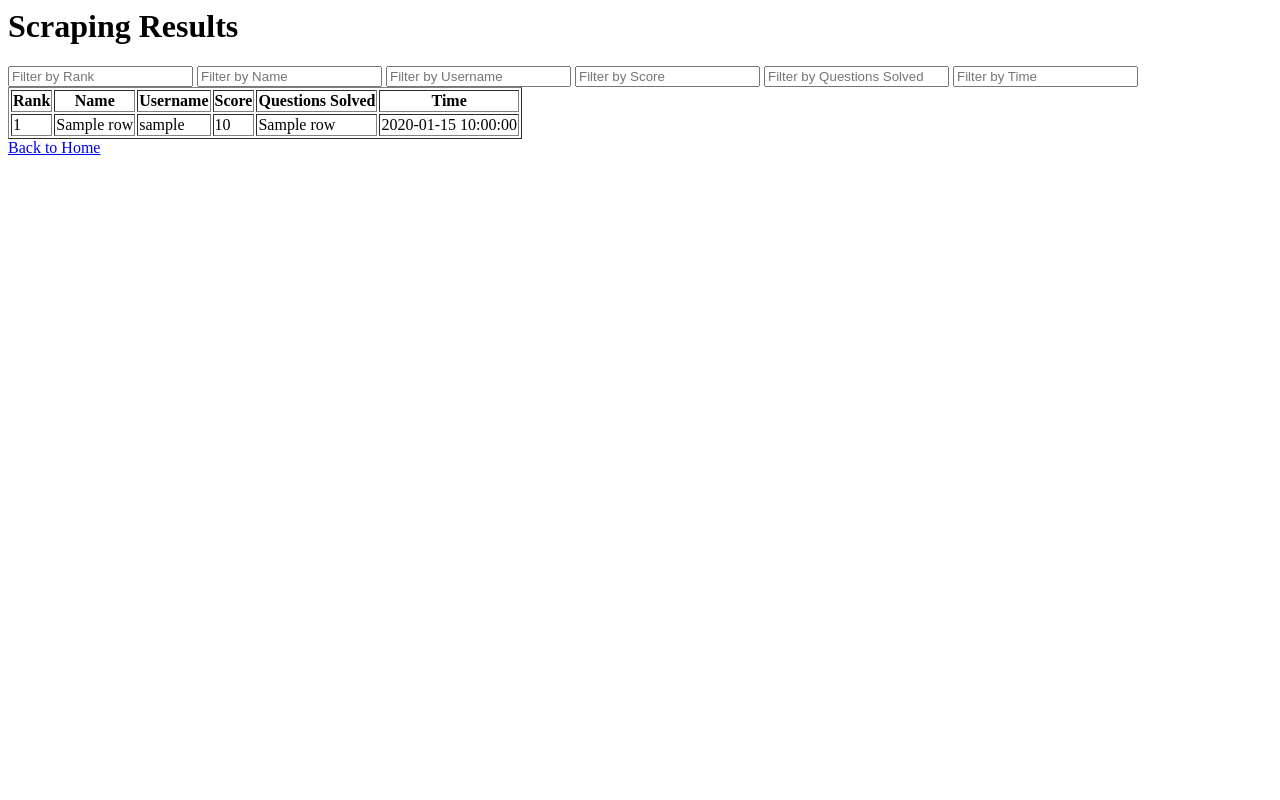
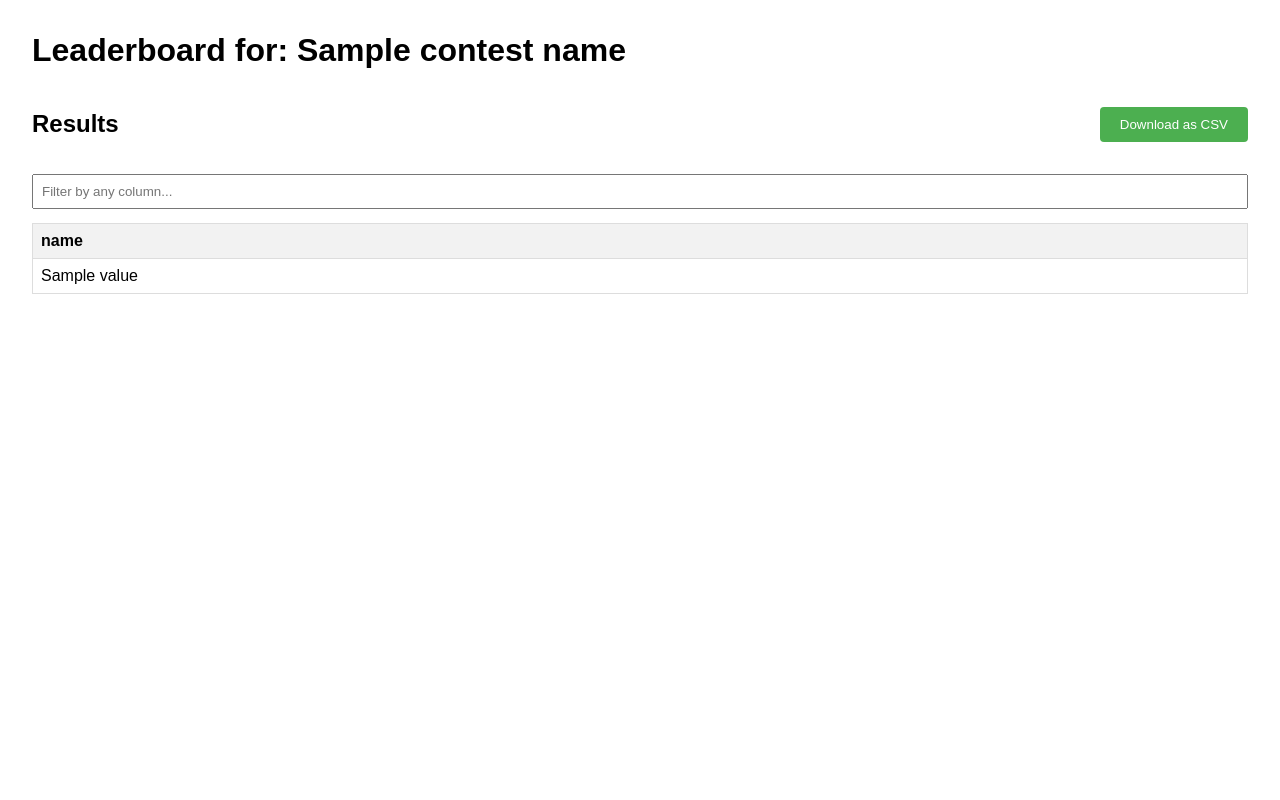
Before and after one commit to DinkarSaroj/hackerearth-leaderboard-scraper, a Flask app: template templates/results.html in a window 1280 px wide. Run offline with Flask 3, Linux system fonts and the light colour scheme; the template is opened without the code that fills it: most values are stand-ins (such as "Sample title", 1, 10 or a date in 2020).

Commit message:
New updated commit

```diff
--- a/app.py
+++ b/app.py
@@ -1,4 +1,4 @@
-from flask import Flask, render_template, request, jsonify
+from flask import Flask, render_template, request, jsonify, Response
 from selenium import webdriver
 from selenium.webdriver.common.by import By
 from selenium.webdriver.chrome.options import Options
@@ -7,27 +7,14 @@ from selenium.webdriver.support import expected_conditions as EC
 import csv
 import os
 import tempfile
-import csv
 from io import StringIO
 
 app = Flask(__name__)
 
 @app.route('/')
 def home():
-    return '''
-    <html>
-        <head>
-            <title>Contest Data Scraper</title>
-        </head>
-        <body>
-            <h1>Enter Contest Name to Scrape Data</h1>
-            <form action="/scrape" method="get">
-                <input type="text" name="contestName" placeholder="Enter contest name" required>
-                <button type="submit">Scrape Data</button>
-            </form>
-        </body>
-    </html>
-    '''
+    # Use the template for the home page for consistency
+    return render_template('index.html')
 
 @app.route('/favicon.ico')
 def favicon():
@@ -36,83 +23,103 @@ def favicon():
 
 def scrape_data(contest_name):
     chrome_options = Options()
-    chrome_options.add_argument("--headless")  # Enable headless mode for background execution
+    chrome_options.add_argument("--headless")
     driver = webdriver.Chrome(options=chrome_options)
 
-    # Temporary file setup to hold the results
-    temp_file, temp_file_path = tempfile.mkstemp(suffix='.csv')
-    os.close(temp_file)
+    # Use StringIO to build the CSV in memory
+    output = StringIO()
+    writer = csv.writer(output)
 
-    with open(temp_file_path, 'w', newline='', encoding='utf-8') as file:
-        writer = csv.writer(file)
-        writer.writerow(['Rank', 'Name', 'Username', 'Score', 'Questions Solved', 'Time'])
+    header = ['Rank', 'Name', 'Username', 'Score', 'Questions Solved', 'Time']
+    writer.writerow(header)
 
-        page = 1
-        try:
-            while True:
-                url = f"https://www.hackerearth.com/challenges/competitive/{contest_name}/leaderboard/page/{page}/"
-                driver.get(url)
+    page = 1
+    try:
+        while True:
+            url = f"https://www.hackerearth.com/challenges/competitive/{contest_name}/leaderboard/page/{page}/"
+            driver.get(url)
 
-                # Wait for the table to load
-                WebDriverWait(driver, 10).until(
-                    EC.presence_of_element_located((By.CSS_SELECTOR, "tbody.align-top"))
-                )
+            WebDriverWait(driver, 10).until(
+                EC.presence_of_element_located((By.CSS_SELECTOR, "tbody.align-top"))
+            )
 
-                rows = driver.find_elements(By.CSS_SELECTOR, "tbody.align-top tr")
-                if not rows:
-                    break  # If no rows are found, stop the loop
+            rows = driver.find_elements(By.CSS_SELECTOR, "tbody.align-top tr")
+            if not rows:
+                break
 
-                for row in rows:
-                    rank = row.find_element(By.CSS_SELECTOR, "span.float-left.medium-margin-right.weight-700.dark").text.strip().replace(".","")
-                    name = row.find_element(By.CSS_SELECTOR, "div.no-color.hover-link.weight-600").text.strip()
-                    username = row.find_element(By.CSS_SELECTOR, "div.gray-text.body-font-small.hover-link").text.strip()
-                    score_data = row.find_element(By.CSS_SELECTOR, "td.align-center").text.strip()
-                    time_data = row.find_elements(By.CSS_SELECTOR, "td.align-center")[1].text.strip()
+            for row in rows:
+                rank = row.find_element(By.CSS_SELECTOR, "span.float-left.medium-margin-right.weight-700.dark").text.strip().replace(".","")
+                name = row.find_element(By.CSS_SELECTOR, "div.no-color.hover-link.weight-600").text.strip()
+                username = row.find_element(By.CSS_SELECTOR, "div.gray-text.body-font-small.hover-link").text.strip()
+                score_data = row.find_element(By.CSS_SELECTOR, "td.align-center").text.strip()
+                time_data = row.find_elements(By.CSS_SELECTOR, "td.align-center")[1].text.strip()
 
-                    score, questions_solved = score_data.split()
-                    questions_solved = questions_solved.strip('()')
+                score, questions_solved = score_data.split()
+                questions_solved = questions_solved.strip('()')
 
-                    writer.writerow([rank, name, username, score, questions_solved, time_data])
+                writer.writerow([rank, name, username, score, questions_solved, time_data])
 
-                next_buttons = driver.find_elements(By.CSS_SELECTOR, "i.fa.fa-angle-right.dark")
-                if next_buttons and next_buttons[0].is_displayed():
-                    driver.execute_script("arguments[0].click();", next_buttons[0])
-                    page += 1
-                else:
-                    break
+            next_buttons = driver.find_elements(By.CSS_SELECTOR, "i.fa.fa-angle-right.dark")
+            if next_buttons and next_buttons[0].is_displayed():
+                driver.execute_script("arguments[0].click();", next_buttons[0])
+                page += 1
+            else:
+                break
+    finally:
+        driver.quit()
 
-        finally:
-            driver.quit()
-
-    # Read the data back from the temporary file
-    with open(temp_file_path, 'r', newline='', encoding='utf-8') as file:
-        data = file.readlines()
-    os.unlink(temp_file_path)  # Clean up the temporary file
-    return data
+    # Move to the beginning of the StringIO buffer to read its content
+    output.seek(0)
+    return output.getvalue()
 
 
-def parse_csv_data(csv_data):
-    """Converts CSV data from list of strings to list of dictionaries."""
+def parse_csv_data(csv_string):
+    """Converts CSV string to a list of dictionaries, skipping the header."""
     data = []
-    csv_reader = csv.DictReader(StringIO(''.join(csv_data)))
+    # Use DictReader directly on the string
+    csv_reader = csv.DictReader(StringIO(csv_string))
     for row in csv_reader:
         data.append(row)
     return data
 
 @app.route('/scrape', methods=['GET'])
 def scrape():
-    contest_name = request.args.get('contestName', '')
-    if contest_name:
-        contest_name = contest_name.replace(" ", "-")
+    contest_name_raw = request.args.get('contestName', '')
+    if contest_name_raw:
+        contest_name_slug = contest_name_raw.replace(" ", "-")
         try:
-            raw_data = scrape_data(contest_name)  # This function should now return the raw CSV data as list of strings
-            data = parse_csv_data(raw_data)
-            return render_template('results.html', data=data)
+            # Scrape data and get it as a CSV string
+            csv_string = scrape_data(contest_name_slug)
+            # Parse the string into a list of dictionaries for rendering
+            data = parse_csv_data(csv_string)
+            return render_template('results.html', data=data, contest_name=contest_name_raw)
         except Exception as e:
             return jsonify({'error': str(e)}), 500
     else:
         return jsonify({'error': 'No contest name provided'}), 400
 
+# --- NEW DOWNLOAD ROUTE ---
+@app.route('/download_csv')
+def download_csv():
+    contest_name_raw = request.args.get('contestName', '')
+    if not contest_name_raw:
+        return "Error: No contest name provided.", 400
+
+    contest_name_slug = contest_name_raw.replace(" ", "-")
+    try:
+        # Scrape the data again for download
+        csv_data = scrape_data(contest_name_slug)
+
+        # Create a Flask Response object
+        return Response(
+            csv_data,
+            mimetype="text/csv",
+            headers={"Content-disposition":
+                     f"attachment; filename={contest_name_slug}_leaderboard.csv"}
+        )
+    except Exception as e:
+        return str(e), 500
+
 
 if __name__ == '__main__':
     app.run(debug=True)
--- /dev/null
+++ b/static/requirements.txt
@@ -0,0 +1,2 @@
+Flask
+selenium
--- a/templates/index.html
+++ b/templates/index.html
@@ -7,13 +7,11 @@
 </head>
 <body>
     <h1>Contest Leaderboard Scraper</h1>
-    <form id="scrapeForm">
+    <form action="/scrape" method="get">
         <label for="contestName">Enter Contest Name:</label>
         <input type="text" id="contestName" name="contestName" required>
         <button type="submit">Scrape Data</button>
     </form>
     <div id="results"></div>
-
-    <script src="app.js"></script>
 </body>
 </html>
--- a/templates/results.html
+++ b/templates/results.html
@@ -1,71 +1,86 @@
-<html>
+<!DOCTYPE html>
+<html lang="en">
 <head>
-    <title>Scraping Results</title>
-    <script>
-        document.addEventListener('DOMContentLoaded', function() {
-            // Get references to the table and all filter inputs
-            const table = document.getElementById('resultsTable');
-            const filters = document.querySelectorAll('.filter-input');
-
-            function filterTable() {
-                const filterValues = Array.from(filters).map(input => input.value.toLowerCase());
-
-                // Loop through all rows of the table, and hide those that do not match the filter criteria
-                for (const row of table.tBodies[0].rows) {
-                    let visible = true;
-                    for (let i = 0; i < filterValues.length; i++) {
-                        if (filterValues[i] && !row.cells[i].textContent.toLowerCase().includes(filterValues[i])) {
-                            visible = false;
-                            break;
-                        }
-                    }
-                    row.style.display = visible ? '' : 'none';
-                }
-            }
-
-            // Attach the filter function to each input field
-            filters.forEach(input => input.addEventListener('input', filterTable));
-        });
-    </script>
+    <meta charset="UTF-8">
+    <title>Scraped Contest Data</title>
+    <style>
+        body { font-family: sans-serif; margin: 2em; }
+        table { border-collapse: collapse; width: 100%; }
+        th, td { border: 1px solid #ddd; padding: 8px; text-align: left; }
+        th { background-color: #f2f2f2; }
+        input { margin-bottom: 1em; padding: 8px; width: 100%; box-sizing: border-box; }
+        .controls { display: flex; justify-content: space-between; align-items: center; margin-bottom: 1rem; }
+        .download-btn {
+            background-color: #4CAF50; /* Green */
+            color: white;
+            padding: 10px 20px;
+            border: none;
+            border-radius: 4px;
+            cursor: pointer;
+            text-align: center;
+            text-decoration: none;
+        }
+        .download-btn:hover {
+            background-color: #45a049;
+        }
+    </style>
 </head>
 <body>
-    <h1>Scraping Results</h1>
-    <div>
-        <input type="text" class="filter-input" placeholder="Filter by Rank">
-        <input type="text" class="filter-input" placeholder="Filter by Name">
-        <input type="text" class="filter-input" placeholder="Filter by Username">
-        <input type="text" class="filter-input" placeholder="Filter by Score">
-        <input type="text" class="filter-input" placeholder="Filter by Questions Solved">
-        <input type="text" class="filter-input" placeholder="Filter by Time">
+
+    <h1>Leaderboard for: {{ contest_name }}</h1>
+
+    <div class="controls">
+        <h2>Results</h2>
+        <form action="/download_csv" method="get">
+            <input type="hidden" name="contestName" value="{{ contest_name }}">
+            <button type="submit" class="download-btn">Download as CSV</button>
+        </form>
     </div>
-    {% if data %}
-    <table border="1" id="resultsTable">
+
+    <input type="text" id="filterInput" onkeyup="filterTable()" placeholder="Filter by any column...">
+
+    <table id="resultsTable">
         <thead>
             <tr>
-                <th>Rank</th>
-                <th>Name</th>
-                <th>Username</th>
-                <th>Score</th>
-                <th>Questions Solved</th>
-                <th>Time</th>
+                {% for key in data[0].keys() %}
+                    <th>{{ key }}</th>
+                {% endfor %}
             </tr>
         </thead>
         <tbody>
             {% for row in data %}
             <tr>
-                <td>{{ row['Rank'] }}</td>
-                <td>{{ row['Name'] }}</td>
-                <td>{{ row['Username'] }}</td>
-                <td>{{ row['Score'] }}</td>
-                <td>{{ row['Questions Solved'] }}</td>
-                <td>{{ row['Time'] }}</td>
+                {% for value in row.values() %}
+                    <td>{{ value }}</td>
+                {% endfor %}
             </tr>
             {% endfor %}
         </tbody>
     </table>
-    {% else %}
-    <p>No results found.</p>
-    {% endif %}
-    <a href="/">Back to Home</a>
+
+    <script>
+    function filterTable() {
+        var input, filter, table, tr, td, i, txtValue;
+        input = document.getElementById("filterInput");
+        filter = input.value.toUpperCase();
+        table = document.getElementById("resultsTable");
+        tr = table.getElementsByTagName("tr");
+
+        for (i = 1; i < tr.length; i++) { // Start from 1 to skip header row
+            tr[i].style.display = "none"; // Hide row by default
+            td = tr[i].getElementsByTagName("td");
+            for (var j = 0; j < td.length; j++) {
+                if (td[j]) {
+                    txtValue = td[j].textContent || td[j].innerText;
+                    if (txtValue.toUpperCase().indexOf(filter) > -1) {
+                        tr[i].style.display = ""; // Show row if match found
+                        break; // No need to check other cells in this row
+                    }
+                }
+            }
+        }
+    }
+    </script>
+
 </body>
 </html>
```
Also changed, not shown: static/app.js (deleted, +0 -13 lines), Demo example data/february-sql-challenge.csv (renamed from february-sql-challenge.csv), Demo example data/the-great-sqlizer.csv (renamed from the-great-sqlizer.csv), 1 other file.
